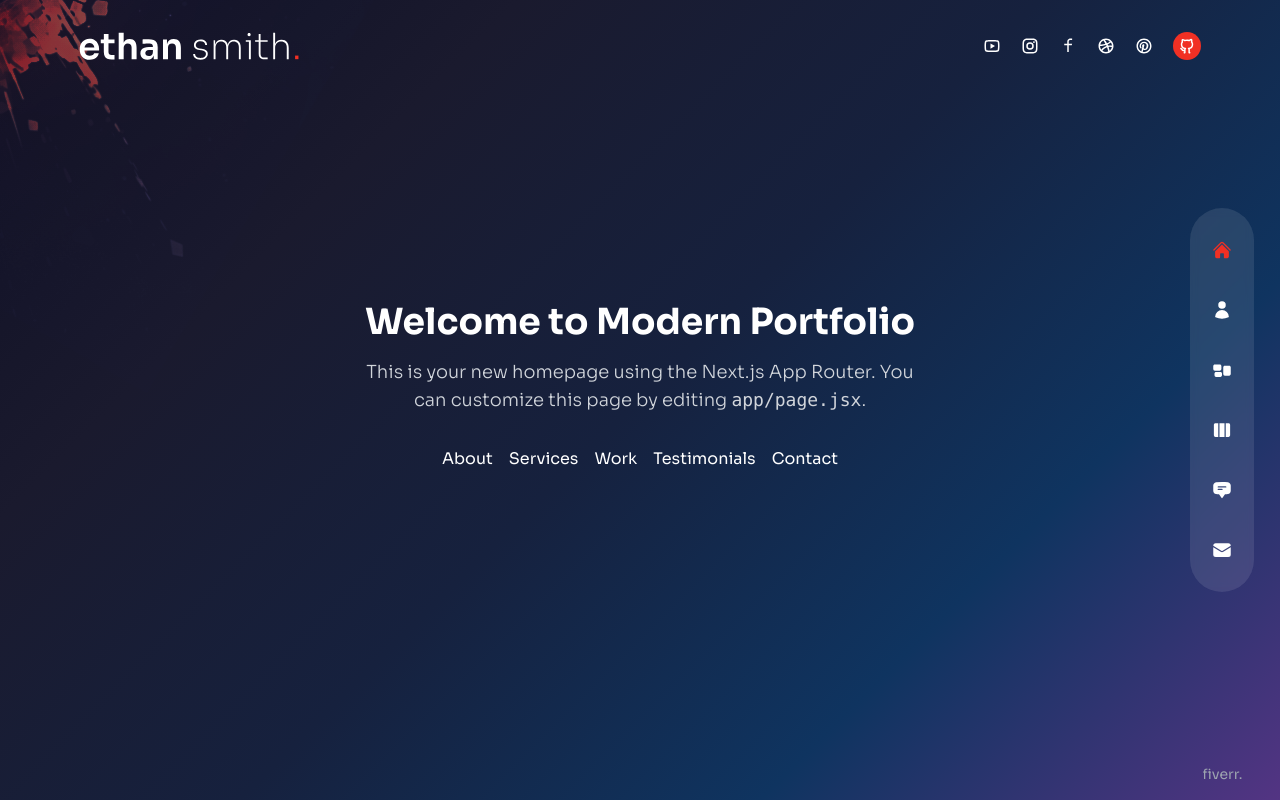
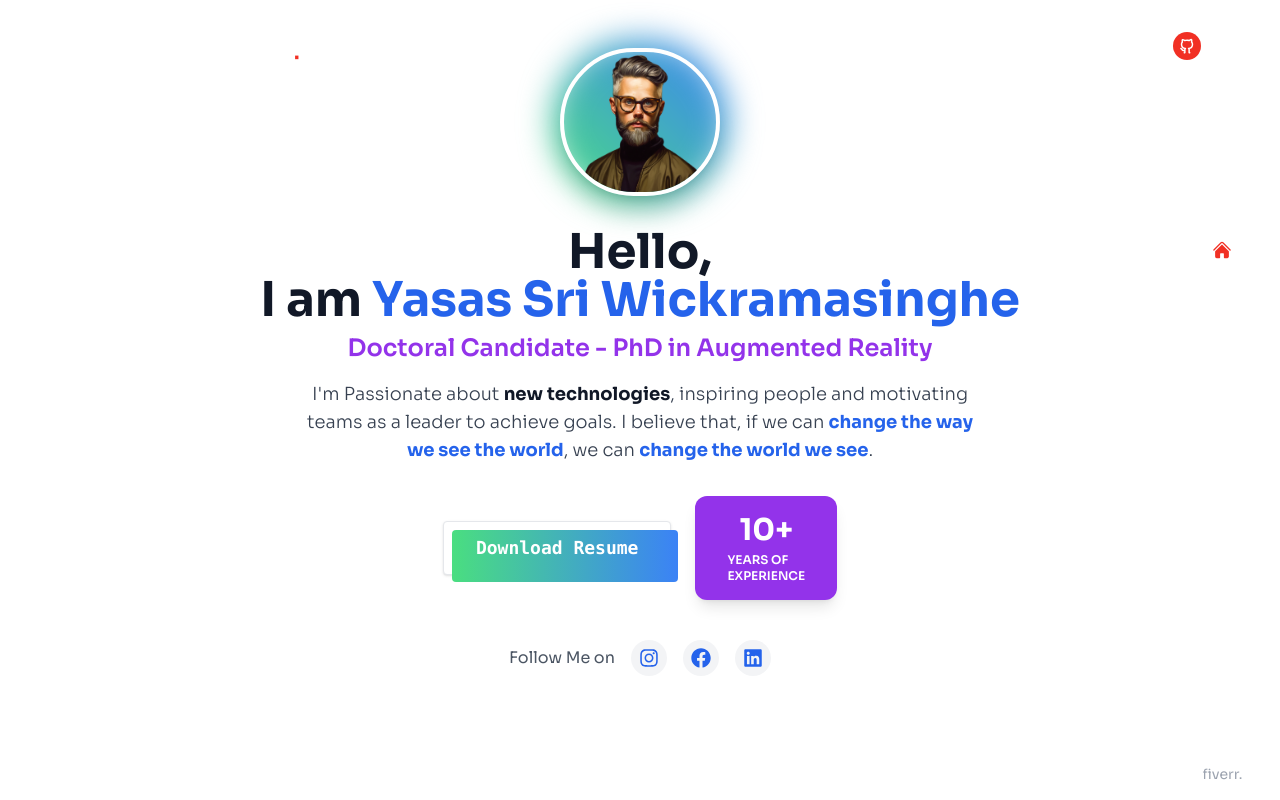
Before and after one commit to arosha619/modern-portfolio-me-2.0, a Next.js app: page / in a window 1280 px wide. Built offline with nearby package versions, Linux system fonts and the light colour scheme.

Commit message:
scroll done

```diff
--- a/app/layout.jsx
+++ b/app/layout.jsx
@@ -10,7 +10,7 @@ export default function RootLayout({ children }) {
       <body>
         <Layout>
           <AnimatePresence mode="wait">
-            <motion.div className="h-full">
+            <motion.div>
               <Transition />
               {children}
             </motion.div>
--- a/app/page.jsx
+++ b/app/page.jsx
@@ -1,16 +1,55 @@
+import Image from 'next/image';
+import { FaInstagram, FaFacebook, FaLinkedin } from 'react-icons/fa';
+
 export default function Home() {
   return (
-    <div className="h-full flex flex-col items-center justify-center text-center py-32">
-      <h1 className="text-4xl font-bold mb-4">Welcome to Modern Portfolio</h1>
-      <p className="text-lg text-gray-300 mb-8 max-w-xl">
-        This is your new homepage using the Next.js App Router. You can customize this page by editing <code>app/page.jsx</code>.
+    <div className="min-h-screen flex flex-col items-center px-4 py-12 bg-white dark:bg-gray-900">
+      {/* Profile Photo with Gradient Back Layer */}
+      <div className="relative mb-8">
+        <div className="absolute -inset-2 rounded-full bg-gradient-to-tr from-green-400 to-blue-500 blur-lg z-0" />
+        <Image
+          src="/avatar.png"
+          alt="Profile Photo"
+          width={160}
+          height={160}
+          className="relative z-10 rounded-full border-4 border-white shadow-xl object-cover"
+        />
+      </div>
+      {/* Greeting and Name */}
+      <h1 className="text-3xl sm:text-4xl md:text-5xl font-bold text-gray-900 dark:text-white text-center mb-2">
+        Hello,<br />I am <span className="text-blue-600 dark:text-blue-400">Yasas Sri Wickramasinghe</span>
+      </h1>
+      {/* Subtitle */}
+      <h2 className="text-lg sm:text-xl md:text-2xl font-semibold text-purple-600 dark:text-purple-400 mb-4 text-center">
+        Doctoral Candidate - PhD in Augmented Reality
+      </h2>
+      {/* Intro Paragraph */}
+      <p className="text-base sm:text-lg text-gray-700 dark:text-gray-300 max-w-2xl text-center mb-8">
+        I'm Passionate about <span className="font-bold text-gray-900 dark:text-white">new technologies</span>, inspiring people and motivating teams as a leader to achieve goals. I believe that, if we can <span className="font-bold text-blue-600 dark:text-blue-400">change the way we see the world</span>, we can <span className="font-bold text-blue-600 dark:text-blue-400">change the world we see</span>.
       </p>
-      <div className="flex flex-wrap gap-4 justify-center">
-        <a href="/about" className="btn">About</a>
-        <a href="/services" className="btn">Services</a>
-        <a href="/work" className="btn">Work</a>
-        <a href="/testimonials" className="btn">Testimonials</a>
-        <a href="/contact" className="btn">Contact</a>
+      {/* Download Resume Button and Experience Badge */}
+      <div className="flex flex-col sm:flex-row items-center gap-6 mb-8 w-full justify-center">
+        {/* Download Resume Button with Gradient Shadow */}
+        <a
+          href="/resume.pdf"
+          download
+          className="relative inline-block px-8 py-3 font-mono text-lg font-semibold bg-white dark:bg-gray-800 border border-gray-200 dark:border-gray-700 rounded shadow z-10"
+        >
+          <span className="relative z-10">Download Resume</span>
+          <span className="absolute left-2 top-2 w-full h-full bg-gradient-to-r from-green-400 to-blue-500 rounded -z-10" />
+        </a>
+        {/* Experience Badge */}
+        <div className="flex flex-col items-center justify-center bg-purple-600 text-white rounded-xl px-8 py-4 shadow-lg min-w-[120px]">
+          <span className="text-3xl font-bold">10+</span>
+          <span className="text-xs font-semibold mt-1">YEARS OF<br />EXPERIENCE</span>
+        </div>
+      </div>
+      {/* Social Icons */}
+      <div className="flex items-center gap-4 mt-2">
+        <span className="text-gray-600 dark:text-gray-300 text-base">Follow Me on</span>
+        <a href="#" className="p-2 rounded-full bg-gray-100 dark:bg-gray-800 hover:bg-blue-100 dark:hover:bg-blue-900 transition"><FaInstagram className="text-xl text-blue-600" /></a>
+        <a href="#" className="p-2 rounded-full bg-gray-100 dark:bg-gray-800 hover:bg-blue-100 dark:hover:bg-blue-900 transition"><FaFacebook className="text-xl text-blue-600" /></a>
+        <a href="#" className="p-2 rounded-full bg-gray-100 dark:bg-gray-800 hover:bg-blue-100 dark:hover:bg-blue-900 transition"><FaLinkedin className="text-xl text-blue-600" /></a>
       </div>
     </div>
   );
--- a/styles/globals.css
+++ b/styles/globals.css
@@ -20,10 +20,10 @@
 
 @layer base {
   body {
-    @apply bg-secondary overflow-hidden leading-relaxed;
+    @apply bg-secondary leading-relaxed;
   }
   .page {
-    @apply w-full h-screen overflow-hidden;
+    @apply w-full;
   }
   .h1 {
     @apply text-[35px] leading-tight md:text-[60px] md:leading-[1.3] mb-8 font-semibold;
```
